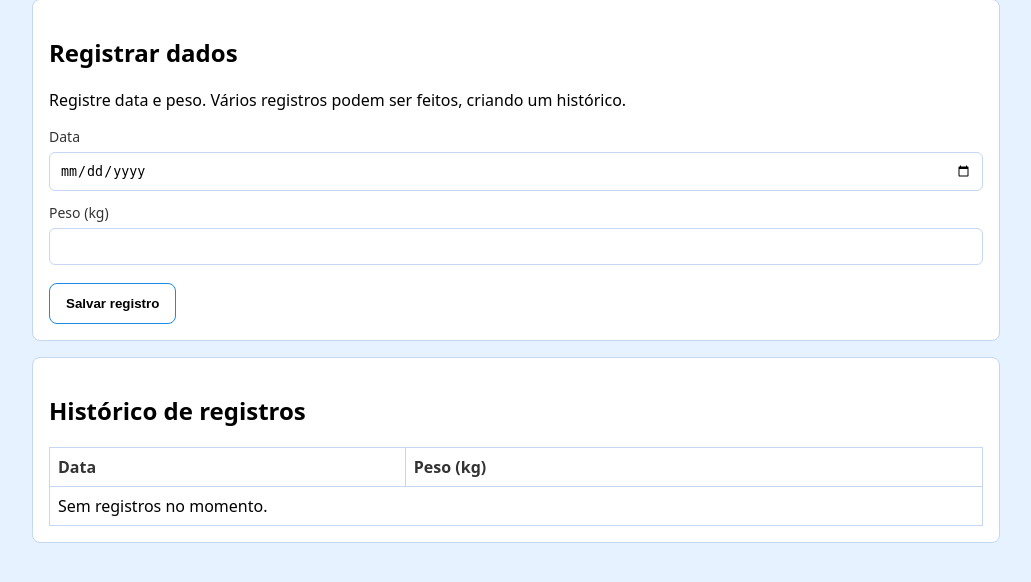
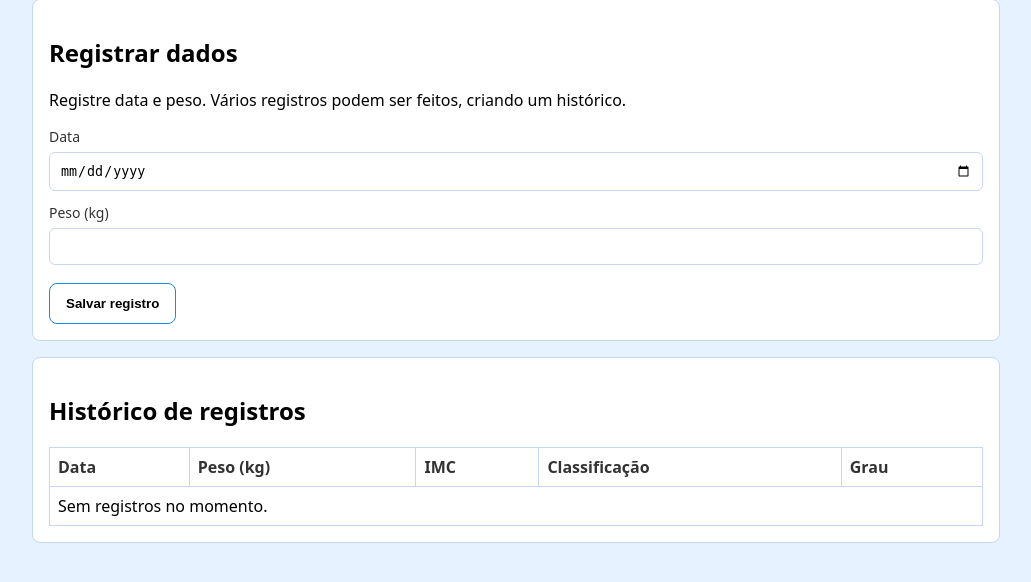
Before and after one commit to FabianoTaguchi/imcCheck, a Flask app: page /registros in a window 1280 px wide. Shown: the part 64-646 px from the top of the page, without its empty margins (124-1155 px from the left). Run offline with Flask 3, Linux system fonts and the light colour scheme; the visitor is signed in with stand-in values (Sample User, id 1); data that the repository does not hold is empty; parts of the project's set-up code (start-up, migrations or seed data) failed here and were passed over.

Commit message:
Metas: datas dd-mm-aaaa e fix render; Registros/Acompanhamento: calcular e persistir IMC, classificação e grau; Acompanhamento: destacar linhas por meta e concatenar classificação+grau; Navbar: saudação; Metas: botão excluir; CSS: disabled-form e estilos de linhas; Schema: colunas IMC/classificação/grau_obesidade

```diff
--- a/app.py
+++ b/app.py
@@ -50,6 +50,19 @@ class Goal(db.Model):
     created_at = db.Column(db.DateTime, default=datetime.utcnow, nullable=False)
 
 
+
+class WeightRecord(db.Model):
+    __tablename__ = 'weight_records'
+    id = db.Column(db.Integer, primary_key=True, autoincrement=True)
+    user_id = db.Column(db.Integer, db.ForeignKey('users.id', ondelete='CASCADE'), nullable=False)
+    data_registro = db.Column(db.Date, nullable=False)
+    peso = db.Column(db.Numeric(5, 2), nullable=False)
+    imc = db.Column(db.Numeric(5, 2))
+    classificacao = db.Column(db.String(40))
+    grau_obesidade = db.Column(db.String(20))
+    created_at = db.Column(db.DateTime, default=datetime.utcnow, nullable=False)
+
+
 # Visualizar a meta salva
 @app.route('/metas', methods=['GET', 'POST'])
 def metas():
@@ -83,12 +96,69 @@ def excluir_meta():
 
 @app.route('/registros', methods=['GET', 'POST'])
 def registros():
-    return render_template('registros.html', show_menu=True)
+    user_id = session.get('user_id')
+    if not user_id:
+        flash('Faça login para registrar dados.', 'warning')
+        return redirect(url_for('login'))
+    if request.method == 'POST':
+        data_registro = (request.form.get('data_registro') or '').strip()
+        peso_registro = (request.form.get('peso_registro') or '').strip()
+        if not data_registro or not peso_registro:
+            flash('Informe data e peso.', 'warning')
+        else:
+            try:
+                data_obj = datetime.strptime(data_registro, '%Y-%m-%d').date()
+                u = Users.query.get(user_id)
+                altura = float(u.altura) if u and u.altura else None
+                peso_val = float(peso_registro)
+                imc_val = round(peso_val / (altura * altura), 2) if altura and altura > 0 else None
+                classificacao = None
+                grau = None
+                if imc_val is not None:
+                    if imc_val < 18.5:
+                        classificacao = 'Abaixo do peso'
+                    elif imc_val < 25:
+                        classificacao = 'Peso normal'
+                    elif imc_val < 30:
+                        classificacao = 'Sobrepeso'
+                    elif imc_val < 35:
+                        classificacao = 'Obesidade'
+                        grau = 'I'
+                    elif imc_val < 40:
+                        classificacao = 'Obesidade'
+                        grau = 'II'
+                    else:
+                        classificacao = 'Obesidade'
+                        grau = 'III'
+                registro = WeightRecord(user_id=user_id, data_registro=data_obj, peso=peso_val, imc=imc_val, classificacao=classificacao, grau_obesidade=grau)
+                db.session.add(registro)
+                db.session.commit()
+                flash('Registro salvo.', 'success')
+            except Exception:
+                db.session.rollback()
+                flash('Erro ao salvar registro.', 'danger')
+        return redirect(url_for('registros'))
+    rows = WeightRecord.query.filter_by(user_id=user_id).order_by(WeightRecord.data_registro.desc()).all()
+    registros = [{'data': r.data_registro, 'peso': float(r.peso), 'imc': float(r.imc) if r.imc is not None else None, 'classificacao': r.classificacao, 'grau': r.grau_obesidade} for r in rows]
+    return render_template('registros.html', show_menu=True, registros=registros)
 
 
 @app.route('/acompanhamento', methods=['GET'])
 def acompanhamento():
-    return render_template('acompanhamento.html', show_menu=True)
+    user_id = session.get('user_id')
+    if not user_id:
+        flash('Faça login para acompanhar registros.', 'warning')
+        return redirect(url_for('login'))
+    rows = WeightRecord.query.filter_by(user_id=user_id).order_by(WeightRecord.data_registro.desc()).all()
+    meta = Goal.query.filter_by(user_id=user_id).first()
+    registros = []
+    for r in rows:
+        imc_val = float(r.imc) if r.imc is not None else None
+        classificacao = r.classificacao
+        grau = r.grau_obesidade
+        ok = (float(r.peso) <= float(meta.peso_meta)) if meta else None
+        registros.append({'data': r.data_registro, 'peso': float(r.peso), 'imc': imc_val, 'classificacao': classificacao, 'grau': grau, 'ok': ok})
+    return render_template('acompanhamento.html', show_menu=True, registros=registros)
 
 
 @app.route('/atividades', methods=['GET', 'POST'])
--- a/static/assets/css/styles.css
+++ b/static/assets/css/styles.css
@@ -43,3 +43,5 @@ body { margin: 0; font-family: system-ui, -apple-system, Segoe UI, Roboto, Arial
 .flash.success { background: #e8f4ff; border: 1px solid #b6d7ff; }
 .flash.warning { background: #fff8e5; border: 1px solid #ffe08a; }
 .flash.danger { background: #ffe8e8; border: 1px solid #ffb3b3; }
+.row-ok { background: #e8f7ee; }
+.row-bad { background: #fdeaea; }
--- a/templates/login.html
+++ b/templates/login.html
@@ -1,5 +1,5 @@
 {% extends 'base.html' %}
-{% block title %}Entrar — Propriedades Rurais{% endblock %}
+{% block title %}Entrar — IMC Check{% endblock %}
 {% block content %}
 <section class="card">
   <h1>Login</h1>
--- a/templates/metas.html
+++ b/templates/metas.html
@@ -37,7 +37,7 @@
     <tbody>
       {% if has_meta %}
       <tr>
-        <td>{{ meta.data_objetivo }}</td>
+        <td>{{ meta.data_objetivo.strftime('%d-%m-%Y') if meta and meta.data_objetivo else '' }}</td>
         <td>{{ meta.peso_meta }}</td>
       </tr>
       {% else %}
--- a/templates/registros.html
+++ b/templates/registros.html
@@ -26,19 +26,25 @@
       <tr>
         <th>Data</th>
         <th>Peso (kg)</th>
+        <th>IMC</th>
+        <th>Classificação</th>
+        <th>Grau</th>
       </tr>
     </thead>
     <tbody>
       {% if registros and registros|length > 0 %}
         {% for r in registros %}
         <tr>
-          <td>{{ r.data if r.data is defined else r['data'] }}</td>
+          <td>{{ (r.data if r.data is defined else r['data']).strftime('%d-%m-%Y') }}</td>
           <td>{{ r.peso if r.peso is defined else r['peso'] }}</td>
+          <td>{{ r.imc if r.imc is defined else r['imc'] }}</td>
+          <td>{{ r.classificacao if r.classificacao is defined else r['classificacao'] }}</td>
+          <td>{{ r.grau if r.grau is defined else r['grau'] }}</td>
         </tr>
         {% endfor %}
       {% else %}
       <tr>
-        <td colspan="2">Sem registros no momento.</td>
+        <td colspan="5">Sem registros no momento.</td>
       </tr>
       {% endif %}
     </tbody>
```
Also changed, not shown: sql/schema.sql (+3 -7 lines), templates/acompanhamento.html (+21 -1 lines).
